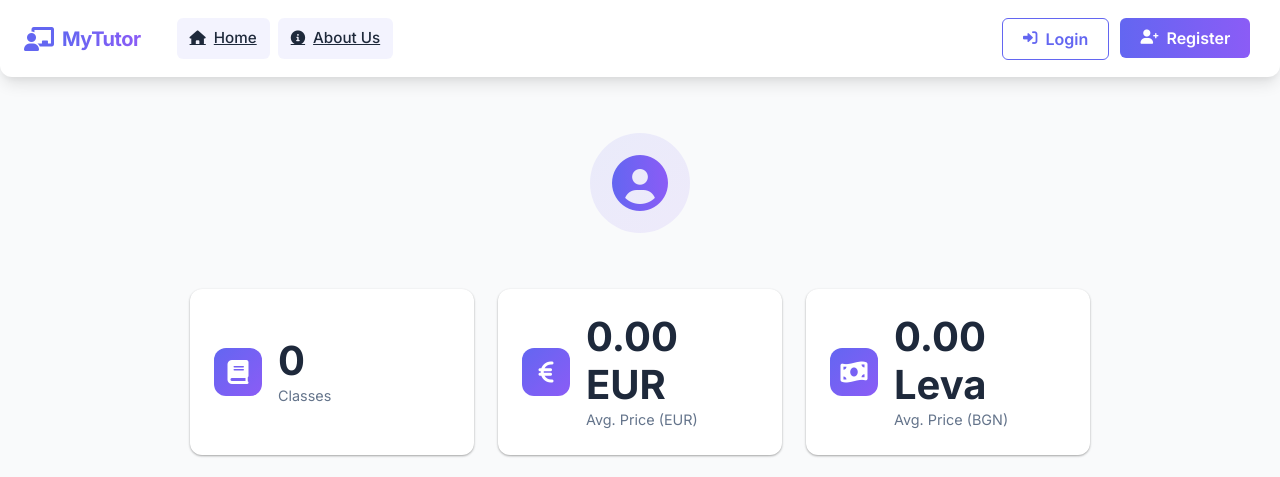
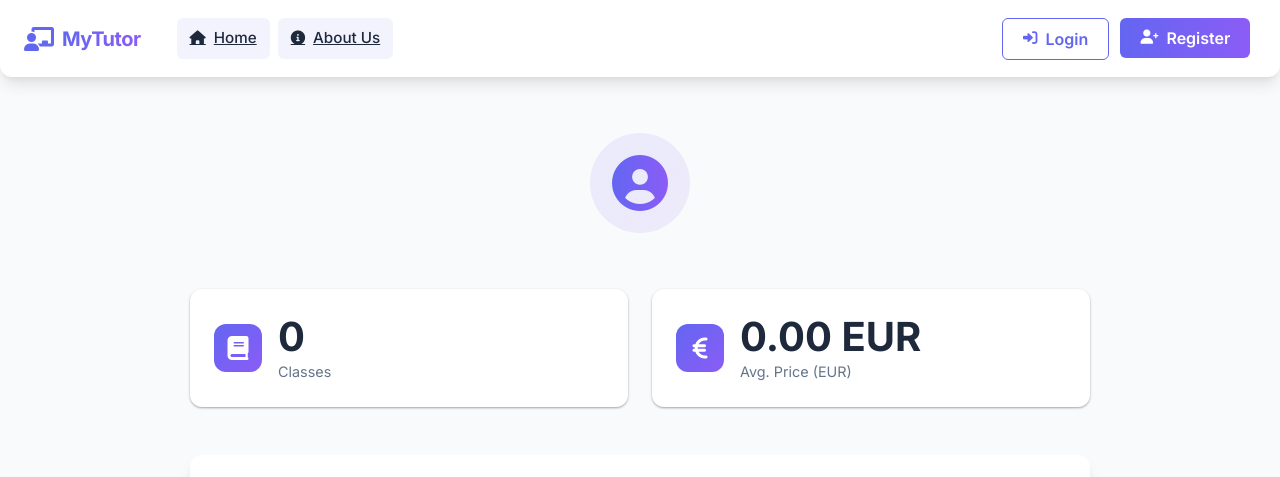
Before and after one commit to AlexAndreevGit/MyTutor3, a React (Create React App) app in the folder frontend/: page /users/my-information in a window 1280 px wide. Shown: the top 477 px of the page. Built offline with nearby package versions, Linux system fonts and the light colour scheme; no server answers.

Commit message:
Remove the loading

```diff
--- a/frontend/src/components/MyInformation.js
+++ b/frontend/src/components/MyInformation.js
@@ -10,7 +10,7 @@ function MyInformation() {
     averagePriceBGN: '0.00',
     submittedByMeTutorialsAsView: []
   });
-  const [loading, setLoading] = useState(true);
+
   const [csrfToken, setCsrfToken] = useState('');
 
   useEffect(() => {
@@ -24,11 +24,11 @@ function MyInformation() {
         })
         .then(data => {
           setUserInfo(data);
-          setLoading(false);
+
         })
         .catch(error => {
           console.error('Error fetching user information:', error);
-          setLoading(false);
+
         });
 
     // Fetch CSRF token
@@ -64,18 +64,6 @@ function MyInformation() {
     }
   };
 
-  if (loading) {
-    return (
-        <main className="container py-4">
-          <div className="text-center p-5">
-            <div className="spinner-border text-primary" role="status">
-              <span className="visually-hidden">Loading...</span>
-            </div>
-          </div>
-        </main>
-    );
-  }
-
   return (
       <main className="container py-4">
         <div className="profile-container">
@@ -108,15 +96,15 @@ function MyInformation() {
               </div>
             </div>
 
-            <div className="stat-card">
-              <div className="stat-icon">
-                <i className="fas fa-money-bill-wave"></i>
-              </div>
-              <div className="stat-content">
-                <h3 className="stat-value">{userInfo.averagePriceBGN} Leva</h3>
-                <p className="stat-label">Avg. Price (BGN)</p>
-              </div>
-            </div>
+            {/*<div className="stat-card">*/}
+            {/*  <div className="stat-icon">*/}
+            {/*    <i className="fas fa-money-bill-wave"></i>*/}
+            {/*  </div>*/}
+            {/*  <div className="stat-content">*/}
+            {/*    <h3 className="stat-value">{userInfo.averagePriceBGN} Leva</h3>*/}
+            {/*    <p className="stat-label">Avg. Price (BGN)</p>*/}
+            {/*  </div>*/}
+            {/*</div>*/}
           </div>
 
           <div className="offers-list-container">
@@ -154,7 +142,7 @@ function MyInformation() {
                               onClick={(e) => {
                                 e.preventDefault();
                                 if (window.confirm('Are you sure you want to remove this offer?')) {
-                                  window.location.href = `/tutorials/remove/${tutorial.id}`;
+                                  window.location.href = `/tutorials/remove/${tutorial.id}`;   //this will hit the spring controler that will delate the tutorial
                                 }
                               }}
                           >
```
